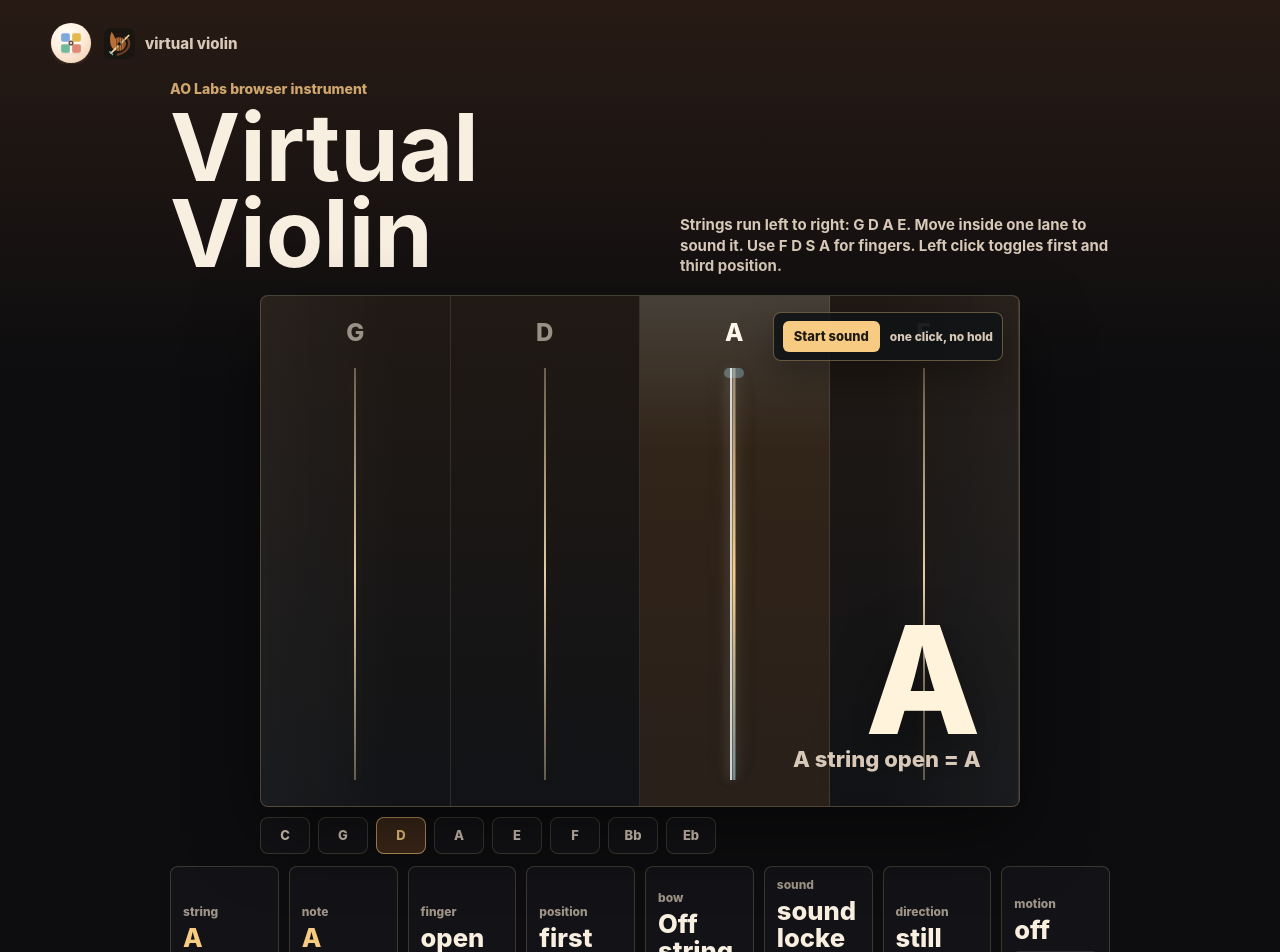
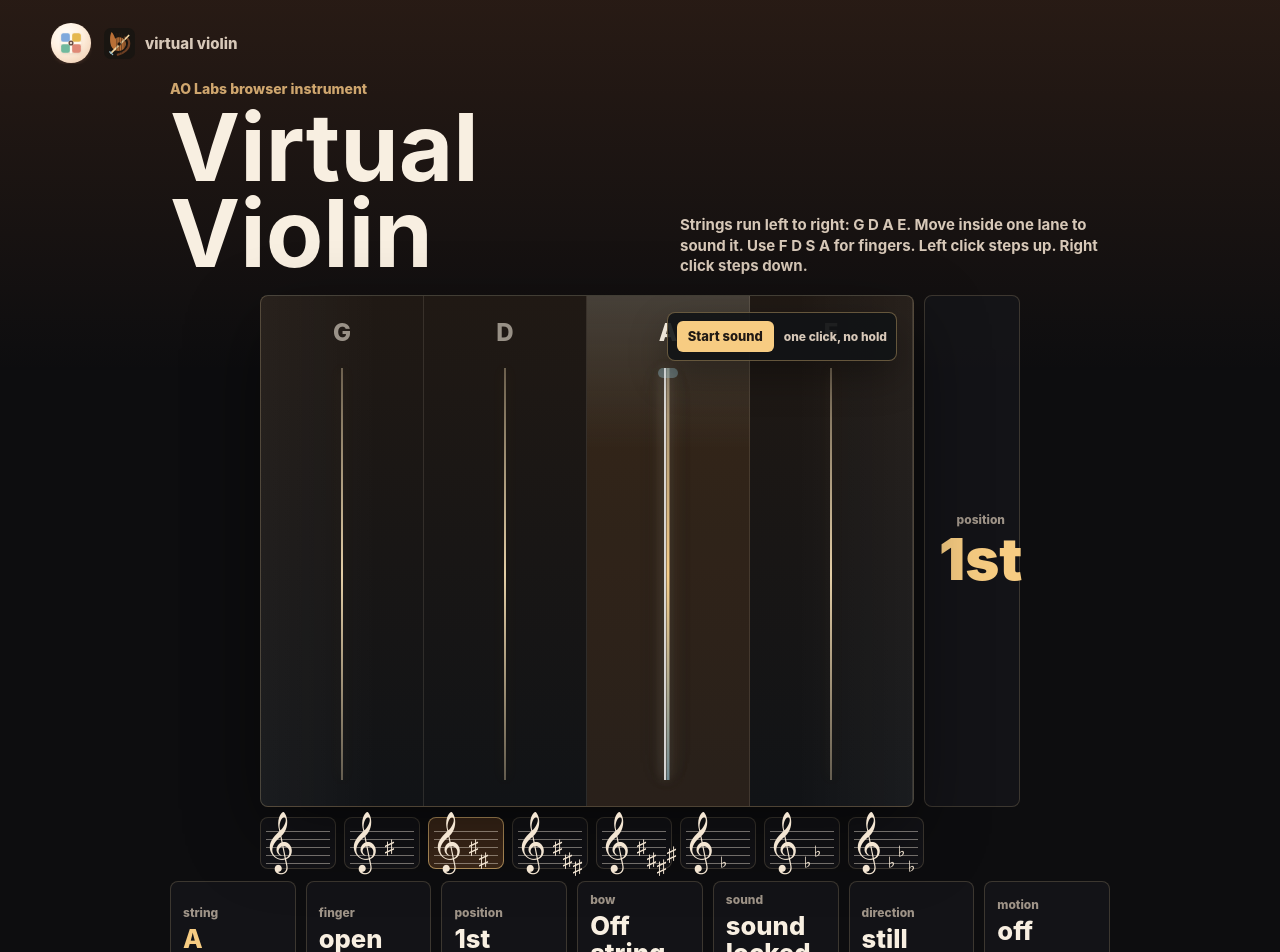
Before and after one commit to nalalalan/virtualviolin.aolabs.io, a React (Vite) app: page / in a window 1280 px wide. Shown: the top 952 px of the page. Built offline with nearby package versions, Linux system fonts and the light colour scheme.

Commit message:
Refine Virtual Violin position and articulation

```diff
--- a/src/App.tsx
+++ b/src/App.tsx
@@ -1,5 +1,5 @@
 import { useEffect, useMemo, useRef, useState } from 'react'
-import type { PointerEvent as ReactPointerEvent } from 'react'
+import type { MouseEvent as ReactMouseEvent, PointerEvent as ReactPointerEvent } from 'react'
 import { BowedStringEngine } from './BowedStringEngine'
 import {
   getFingerLabel,
@@ -8,6 +8,8 @@ import {
   isFingerKey,
   keySignatures,
   keyStrip,
+  positionLabelByName,
+  positionNames,
   stringNames,
   type FingerKey,
   type KeySignature,
@@ -21,6 +23,36 @@ const STRING_BOUNDARY_GRACE = 0.055
 const MOTION_MOVE_PIXELS = 0.75
 const BOW_ON_SPEED = 0.42
 const BOW_HOLD_MS = 260
+const DIRECTION_ATTACK_MS = 95
+const keySignatureMarks: Record<KeySignature, Array<{ symbol: '♯' | '♭'; top: number }>> = {
+  C: [],
+  G: [{ symbol: '♯', top: 7 }],
+  D: [
+    { symbol: '♯', top: 7 },
+    { symbol: '♯', top: 20 },
+  ],
+  A: [
+    { symbol: '♯', top: 7 },
+    { symbol: '♯', top: 20 },
+    { symbol: '♯', top: 27 },
+  ],
+  E: [
+    { symbol: '♯', top: 7 },
+    { symbol: '♯', top: 20 },
+    { symbol: '♯', top: 27 },
+    { symbol: '♯', top: 14 },
+  ],
+  F: [{ symbol: '♭', top: 23 }],
+  Bb: [
+    { symbol: '♭', top: 23 },
+    { symbol: '♭', top: 12 },
+  ],
+  Eb: [
+    { symbol: '♭', top: 23 },
+    { symbol: '♭', top: 12 },
+    { symbol: '♭', top: 27 },
+  ],
+}
 
 interface InstrumentState {
   selectedString: ViolinString
@@ -60,6 +92,8 @@ function App() {
   const lastPointerRef = useRef<{ x: number; y: number; time: number; speed: number } | null>(null)
   const lastMovementTimeRef = useRef(0)
   const motionStopTimerRef = useRef<number | null>(null)
+  const lastBowDirectionRef = useRef<BowDirection>(0)
+  const lastDirectionChangeTimeRef = useRef(-100000)
   const audioResumeInFlightRef = useRef(false)
   const audioUnlockedRef = useRef(false)
 
@@ -103,6 +137,17 @@ function App() {
       engineRef.current?.stop()
       motionStopTimerRef.current = null
     }, BOW_HOLD_MS)
+  }
+
+  function getPositionStep(currentPosition: PositionName, delta: -1 | 1) {
+    const currentIndex = positionNames.indexOf(currentPosition)
+    const nextIndex = Math.min(positionNames.length - 1, Math.max(0, currentIndex + delta))
+    return positionNames[nextIndex]
+  }
+
+  function stepPosition(delta: -1 | 1) {
+    const position = getPositionStep(stateRef.current.position, delta)
+    updateInstrumentState({ position })
   }
 
   function getPointerRatio(clientX: number) {
@@ -196,6 +241,7 @@ function App() {
     updateStringFromPointer(clientX)
     lastPointerRef.current = { x: clientX, y: clientY, time: now, speed: 0 }
     lastMovementTimeRef.current = now
+    lastBowDirectionRef.current = 0
     updateInstrumentState({ contact: true, rawSpeed: 0, bowSpeed: 0, acceleration: 0, direction: 0 })
   }
 
@@ -214,7 +260,13 @@ function App() {
 
   function handlePlayAreaClick() {
     startAudioFromGesture()
-    updateInstrumentState({ position: stateRef.current.position === 'first' ? 'third' : 'first' })
+    stepPosition(1)
+  }
+
+  function handlePlayAreaContextMenu(event: ReactMouseEvent<HTMLElement>) {
+    event.preventDefault()
+    startAudioFromGesture()
+    stepPosition(-1)
   }
 
   function handlePointerEnter(event: ReactPointerEvent<HTMLElement>) {
@@ -247,16 +299,36 @@ function App() {
       return
     }
 
-    const direction: BowDirection = Math.abs(dx) < 0.5 ? stateRef.current.direction : dx < 0 ? -1 : 1
+    const direction: BowDirection = Math.abs(dx) < 0.5 ? lastBowDirectionRef.current : dx < 0 ? -1 : 1
+    const previousDirection = lastBowDirectionRef.current
+    const reversedDirection = previousDirection !== 0 && direction !== 0 && direction !== previousDirection
 
     lastMovementTimeRef.current = now
     lastPointerRef.current = { x: event.clientX, y: event.clientY, time: now, speed: BOW_ON_SPEED }
     scheduleMotionStop(now)
+
+    if (reversedDirection) {
+      lastBowDirectionRef.current = direction
+      lastDirectionChangeTimeRef.current = now
       updateInstrumentState({
         contact: true,
         rawSpeed: BOW_ON_SPEED,
         bowSpeed: BOW_ON_SPEED,
-      acceleration: 0,
+        acceleration: 1,
+        direction,
+      })
+      return
+    }
+
+    if (direction !== 0) {
+      lastBowDirectionRef.current = direction
+    }
+
+    updateInstrumentState({
+      contact: true,
+      rawSpeed: BOW_ON_SPEED,
+      bowSpeed: BOW_ON_SPEED,
+      acceleration: previousDirection === 0 && direction !== 0 ? 0.55 : 0,
       direction,
     })
   }
@@ -285,6 +357,7 @@ function App() {
 
     engineRef.current?.stop()
     clearMotionStopTimer()
+    lastBowDirectionRef.current = 0
     lastPointerRef.current = null
     updateInstrumentState({ contact: false, rawSpeed: 0, bowSpeed: 0, acceleration: 0 })
   }
@@ -309,6 +382,7 @@ function App() {
       if (!insidePlayArea) {
         engineRef.current?.stop()
         clearMotionStopTimer()
+        lastBowDirectionRef.current = 0
         lastPointerRef.current = null
         setInstrumentState((current) => {
           const next = { ...current, contact: false, rawSpeed: 0, bowSpeed: 0, acceleration: 0 }
@@ -376,7 +450,8 @@ function App() {
       const current = stateRef.current
       const age = now - lastMovementTimeRef.current
       const bowSpeed = current.contact && current.rawSpeed > 0 && age < BOW_HOLD_MS ? BOW_ON_SPEED : 0
-      const acceleration = 0
+      const attackAge = now - lastDirectionChangeTimeRef.current
+      const acceleration = current.acceleration > 0 && attackAge < DIRECTION_ATTACK_MS ? current.acceleration : 0
       const pitchInfo = getPitchInfo(current.selectedString, current.fingerKey, current.position, current.keySignature)
 
       if (Math.abs(bowSpeed - current.bowSpeed) > 0.004 || (!current.contact && current.bowSpeed !== 0)) {
@@ -407,6 +482,7 @@ function App() {
   const bowing = instrumentState.bowSpeed > 0
   const bowPercent = bowing ? 100 : 0
   const playheadLeft = `${instrumentState.pointerRatio * 100}%`
+  const positionLabel = positionLabelByName[instrumentState.position]
   const audioText =
     audioStatus === 'on' ? 'sound on' : audioStatus === 'starting' ? 'starting' : audioStatus === 'blocked' ? 'blocked' : 'sound locked'
 
@@ -430,10 +506,11 @@ function App() {
           </div>
           <p className="instructions">
             Strings run left to right: G D A E. Move inside one lane to sound it. Use F D S A for fingers. Left click
-            toggles first and third position.
+            steps up. Right click steps down.
           </p>
         </div>
 
+        <div className="player-region">
           <section
             className="play-area"
             ref={playAreaRef}
@@ -446,6 +523,7 @@ function App() {
             onPointerCancel={stopBowContact}
             onPointerLeave={stopBowContact}
             onClick={handlePlayAreaClick}
+            onContextMenu={handlePlayAreaContextMenu}
           >
             {audioStatus !== 'on' && (
               <div className="sound-unlock" aria-live="polite">
@@ -473,11 +551,18 @@ function App() {
             <div className="bow-line" style={{ left: playheadLeft }} aria-hidden="true">
               <span />
             </div>
-          <div className="note-readout" aria-live="polite">
-            <span className="note-name">{pitch.noteName}</span>
-            <span className="note-detail">{pitch.mappingText}</span>
+          </section>
+
+          <aside
+            className="position-readout"
+            aria-live="polite"
+            onClick={handlePlayAreaClick}
+            onContextMenu={handlePlayAreaContextMenu}
+          >
+            <span>position</span>
+            <strong>{positionLabel}</strong>
+          </aside>
         </div>
-        </section>
 
         <section className="key-signature-strip" aria-label="Key signature">
           {keySignatures.map((signature) => (
@@ -485,9 +570,22 @@ function App() {
               className={signature === instrumentState.keySignature ? 'active' : ''}
               key={signature}
               type="button"
+              aria-label={`${signature} key signature`}
+              title={`${signature} key signature`}
               onClick={() => updateInstrumentState({ keySignature: signature })}
             >
-              {signature}
+              <span className="key-staff" aria-hidden="true">
+                <span className="key-clef">𝄞</span>
+                {keySignatureMarks[signature].map((mark, index) => (
+                  <span
+                    className="key-accidental"
+                    key={`${mark.symbol}-${index}`}
+                    style={{ left: `${34 + index * 10}px`, top: `${mark.top}px` }}
+                  >
+                    {mark.symbol}
+                  </span>
+                ))}
+              </span>
             </button>
           ))}
         </section>
@@ -497,17 +595,13 @@ function App() {
             <span>string</span>
             <strong>{pitch.stringName}</strong>
           </div>
-          <div className="state-item primary">
-            <span>note</span>
-            <strong>{pitch.noteName}</strong>
-          </div>
           <div className="state-item">
             <span>finger</span>
             <strong>{activeKeyLabel}</strong>
           </div>
           <div className="state-item">
             <span>position</span>
-            <strong>{instrumentState.position}</strong>
+            <strong>{positionLabel}</strong>
           </div>
           <div className="state-item">
             <span>bow</span>
@@ -533,18 +627,11 @@ function App() {
         <section className="key-map" aria-label="Finger key mapping">
           {keyStrip.map((keyLabel) => {
             const key = keyLabel === 'open' ? null : (keyLabel as FingerKey)
-            const keyPitch = getPitchInfo(
-              instrumentState.selectedString,
-              key,
-              instrumentState.position,
-              instrumentState.keySignature,
-            )
             const active = key === instrumentState.fingerKey
 
             return (
               <div className={active ? 'key-cell active' : 'key-cell'} key={keyLabel}>
                 <span>{keyLabel}</span>
-                <strong>{keyPitch.noteName}</strong>
               </div>
             )
           })}
@@ -565,7 +652,7 @@ function App() {
           </div>
           <div>
             <span>click</span>
-            <strong>{instrumentState.position} position</strong>
+            <strong>{positionLabel} position</strong>
           </div>
         </section>
       </section>
--- a/src/index.css
+++ b/src/index.css
@@ -128,13 +128,21 @@ h1 {
   font-weight: 650;
 }
 
+.player-region {
+  display: grid;
+  grid-template-columns: minmax(0, 1fr) 96px;
+  gap: 10px;
+  width: min(100%, 760px);
+  margin: 0 auto;
+  align-items: stretch;
+}
+
 .play-area {
   position: relative;
   display: grid;
   grid-template-columns: repeat(4, minmax(0, 1fr));
-  width: min(100%, 760px);
+  width: 100%;
   min-height: clamp(500px, 64vh, 760px);
-  margin: 0 auto;
   border: 1px solid rgba(242, 215, 164, 0.22);
   border-radius: 8px;
   overflow: hidden;
@@ -276,36 +284,35 @@ h1 {
     0 0 30px rgba(143, 185, 200, 0.22);
 }
 
-.note-readout {
-  position: absolute;
-  right: clamp(18px, 3vw, 42px);
-  bottom: clamp(18px, 3vw, 36px);
-  display: grid;
-  justify-items: end;
-  gap: 4px;
-  pointer-events: none;
+.position-readout {
+  min-width: 0;
+  border: 1px solid rgba(242, 215, 164, 0.18);
+  border-radius: 8px;
+  background: rgba(21, 22, 25, 0.86);
 }
 
-.note-name {
-  font-family:
-    "Aptos Display",
-    "Segoe UI Variable Display",
-    Inter,
-    ui-sans-serif,
-    system-ui,
-    sans-serif;
-  font-size: clamp(64px, 12vw, 150px);
-  line-height: 0.85;
-  font-weight: 820;
-  color: #fff3dc;
-  text-shadow: 0 22px 58px rgba(0, 0, 0, 0.42);
+.position-readout {
+  display: grid;
+  align-content: center;
+  justify-items: center;
+  gap: 6px;
+  padding: 12px 14px;
+  cursor: pointer;
+  user-select: none;
 }
 
-.note-detail {
-  color: #d7c8b8;
-  font-size: clamp(15px, 2.2vw, 22px);
+.position-readout span {
+  color: #9f9488;
+  font-size: 12px;
   line-height: 1;
-  font-weight: 760;
+  font-weight: 790;
+}
+
+.position-readout strong {
+  color: #f7cc82;
+  font-size: clamp(32px, 5vw, 58px);
+  line-height: 0.95;
+  font-weight: 860;
 }
 
 .key-signature-strip {
@@ -319,16 +326,14 @@ h1 {
 }
 
 .key-signature-strip button {
-  min-width: 50px;
+  width: 76px;
+  height: 52px;
   border: 1px solid rgba(242, 215, 164, 0.18);
   border-radius: 8px;
   background: rgba(21, 22, 25, 0.86);
   color: #d7c8b8;
   cursor: pointer;
-  font-size: 13px;
-  font-weight: 840;
-  line-height: 1;
-  padding: 11px 13px;
+  padding: 0;
 }
 
 .key-signature-strip button.active {
@@ -337,9 +342,48 @@ h1 {
   color: #f7cc82;
 }
 
+.key-staff {
+  position: relative;
+  display: block;
+  width: 64px;
+  height: 42px;
+  margin: 4px auto 0;
+  background: repeating-linear-gradient(
+    to bottom,
+    transparent 0,
+    transparent 7px,
+    rgba(248, 239, 225, 0.42) 7px,
+    rgba(248, 239, 225, 0.42) 8px
+  );
+  background-size: 100% 8px;
+}
+
+.key-clef,
+.key-accidental {
+  position: absolute;
+  font-family:
+    "Segoe UI Symbol",
+    "Noto Music",
+    "Bravura",
+    serif;
+  color: #f4e6d3;
+  line-height: 1;
+}
+
+.key-clef {
+  left: 2px;
+  top: 0;
+  font-size: 36px;
+}
+
+.key-accidental {
+  font-size: 20px;
+  font-weight: 780;
+}
+
 .state-grid {
   display: grid;
-  grid-template-columns: repeat(8, minmax(0, 1fr));
+  grid-template-columns: repeat(7, minmax(0, 1fr));
   gap: 10px;
   margin-top: 12px;
 }
@@ -458,6 +502,10 @@ h1 {
     align-items: start;
   }
 
+  .player-region {
+    grid-template-columns: minmax(0, 1fr) 84px;
+  }
+
   .play-area {
     min-height: 560px;
   }
@@ -505,6 +553,11 @@ h1 {
     font-size: 14px;
   }
 
+  .player-region {
+    grid-template-columns: minmax(0, 1fr) 68px;
+    gap: 8px;
+  }
+
   .play-area {
     min-height: 500px;
   }
@@ -535,19 +588,12 @@ h1 {
     width: 18px;
   }
 
-  .note-readout {
-    right: 16px;
-    bottom: 16px;
+  .position-readout {
+    padding: 10px 8px;
   }
 
-  .note-name {
-    font-size: 70px;
-  }
-
-  .note-detail {
-    max-width: 250px;
-    text-align: right;
-    font-size: 15px;
+  .position-readout strong {
+    font-size: 34px;
   }
 
   .state-grid {
--- a/src/pitchMapping.ts
+++ b/src/pitchMapping.ts
@@ -1,13 +1,21 @@
 export const stringNames = ['G', 'D', 'A', 'E'] as const
 export const keySignatures = ['C', 'G', 'D', 'A', 'E', 'F', 'Bb', 'Eb'] as const
+export const positionNames = ['first', 'third', 'fifth', 'seventh'] as const
 
 export type ViolinString = (typeof stringNames)[number]
 export type FingerKey = 'f' | 'd' | 's' | 'a'
-export type PositionName = 'first' | 'third'
+export type PositionName = (typeof positionNames)[number]
 export type KeySignature = (typeof keySignatures)[number]
 
 export const fingerKeys: FingerKey[] = ['f', 'd', 's', 'a']
 export const keyStrip = ['open', ...fingerKeys] as const
+
+export const positionLabelByName: Record<PositionName, string> = {
+  first: '1st',
+  third: '3rd',
+  fifth: '5th',
+  seventh: '7th',
+}
 
 const baseMidiByString: Record<ViolinString, number> = {
   G: 55,
@@ -42,6 +50,8 @@ const fingerIndexByKey: Record<FingerKey, number> = {
 const positionScaleStart: Record<PositionName, number> = {
   first: 0,
   third: 2,
+  fifth: 4,
+  seventh: 6,
 }
 
 export interface PitchInfo {
@@ -68,7 +78,7 @@ export function getScaleOffsets(openMidi: number, keySignature: KeySignature): n
   const scalePitchClasses = new Set(majorScaleSteps.map((step) => (tonic + step) % 12))
   const offsets: number[] = []
 
-  for (let offset = 1; offsets.length < 7 && offset <= 24; offset += 1) {
+  for (let offset = 1; offsets.length < 12 && offset <= 36; offset += 1) {
     if (scalePitchClasses.has((openMidi + offset) % 12)) {
       offsets.push(offset)
     }
@@ -118,7 +128,7 @@ export function getPitchInfo(
     mappingText:
       key === null
         ? `${stringName} string open = ${noteName}`
-        : `${stringName} ${position} position + ${key.toUpperCase()} = ${noteName} (${keySignature})`,
+        : `${stringName} ${positionLabelByName[position]} position + ${key.toUpperCase()} = ${noteName} (${keySignature})`,
   }
 }
 
```
Also changed, not shown: src/BowedStringEngine.ts (+20 -3 lines), 1 other file (tests, documents, lock files or other folders). Lines whose indentation alone changed are shown as unchanged.
